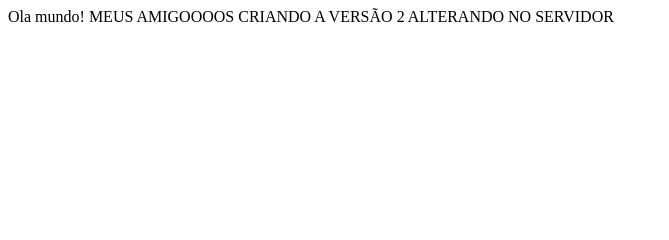
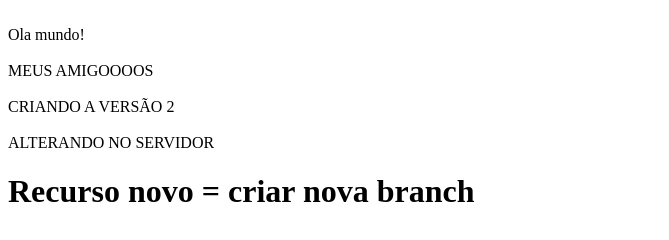
Before and after one commit to fernanddoct/uni9, a plain HTML site: page index.html in a window 1280 px wide. Shown: the whole page, without its empty margins (0-669 px from the left). Drawn offline with Linux system fonts and the light colour scheme.

Commit message:
alterando o servidor e criando um novo branch
branch versao3

```diff
--- a/index.html
+++ b/index.html
@@ -5,9 +5,10 @@
 <title>Projeto Novo</title>
 </head>
 <body>
-Ola mundo!
-MEUS AMIGOOOOS
-CRIANDO A VERSÃO 2
-  ALTERANDO NO SERVIDOR
+<br>Ola mundo!</br>
+<br>MEUS AMIGOOOOS</br>
+<br>CRIANDO A VERSÃO 2</br>
+  <br>ALTERANDO NO SERVIDOR</br>
+  <h1>Recurso novo = criar nova branch</h1>
 </body>
 </html>
```
